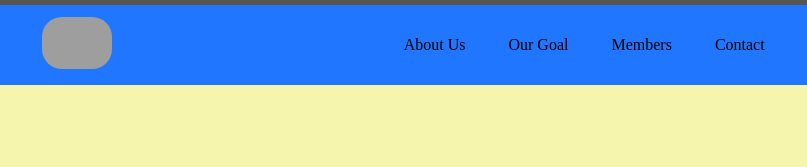
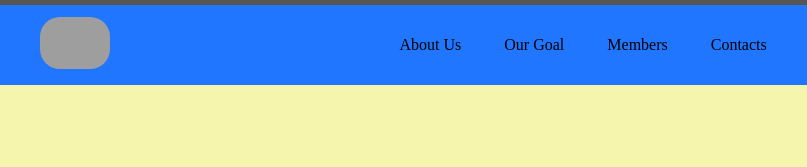
Before and after one commit to kiteburaro/ictclubbnhs.com, a plain HTML site: page index.html in a window 1280 px wide. Shown: the top 167 px of the page, 229-1036 px from the left. Drawn offline with Linux system fonts and the light colour scheme; grey boxes are pictures that could not be loaded.

Commit message:
Update index.html

```diff
--- a/index.html
+++ b/index.html
@@ -21,7 +21,7 @@
                        <li><a href="#about">About Us</a></li>
                         <li><a href="#goal">Our Goal</a></li>
                         <li><a href="#members">Members</a></li>
-                        <li><a href="#contact">Contact</a></li>
+                        <li><a href="#contact">Contacts</a></li>
                     </ul>
                 <!--  dito ung last ng side bar ng navbar -->
 
@@ -34,7 +34,7 @@
                             <li class="hideOnMobile"><a href="#about">About Us</a></li>
                             <li class="hideOnMobile"><a href="#goal">Our Goal</a></li>
                             <li class="hideOnMobile"><a href="#members">Members</a></li>
-                            <li class="hideOnMobile"><a href="#contact">Contact</a></li>
+                            <li class="hideOnMobile"><a href="#contact">Contacts</a></li>
                             <li class="hideBtn" onclick=showSidebar()><a><img src="hamburger.svg"></a></li>
                         </ul>
                     </div>
```
